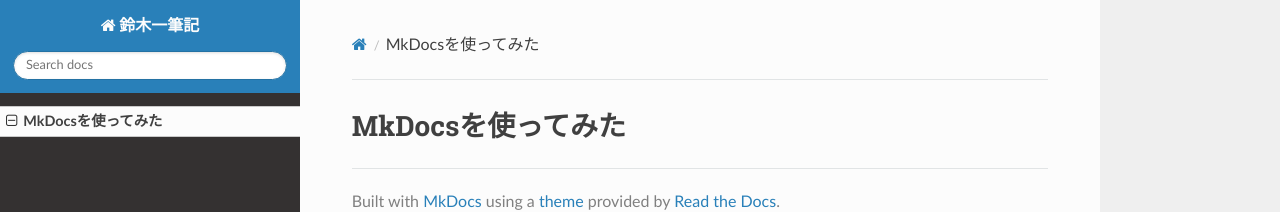
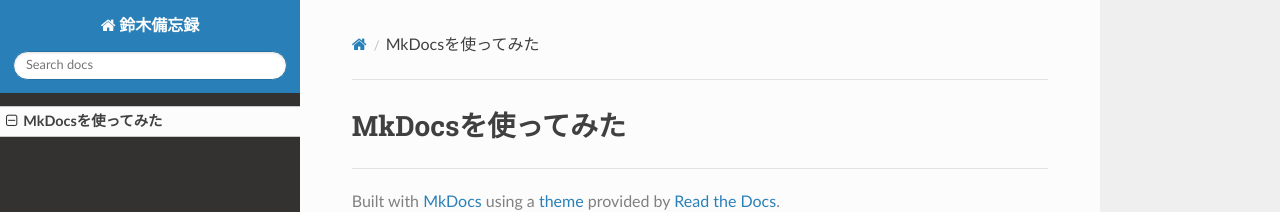
Before and after one commit to suzuki83/mkdocs, an MkDocs documentation site: the page built from docs/index.md, in a window 1280 px wide. Shown: the top 212 px of the page. Built offline with MkDocs 1.6.1, drawn with Linux system fonts in a browser that asks for light colours; nearby versions of some CDN libraries.

Commit message:
Update site_url

```diff
--- a/mkdocs.yml
+++ b/mkdocs.yml
@@ -1,3 +1,3 @@
-site_name: 鈴木一筆記
+site_name: 鈴木備忘録
 theme: readthedocs
-site_url: https://suzuki83.github.io/
+site_url: https://suzuki83.github.io
```
